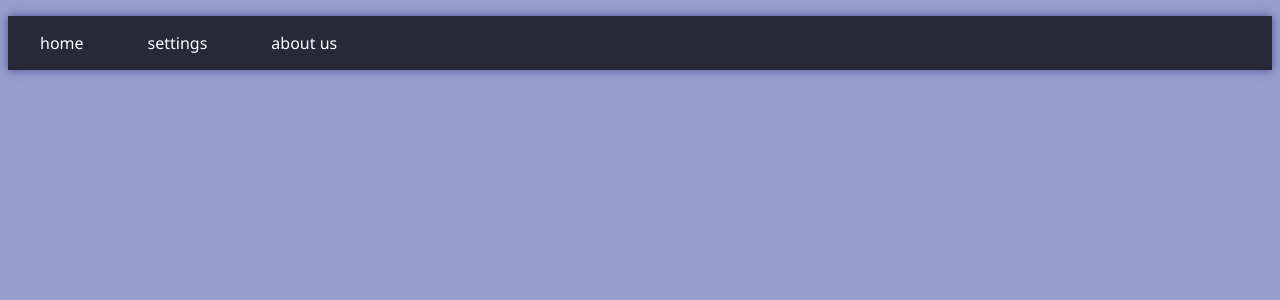
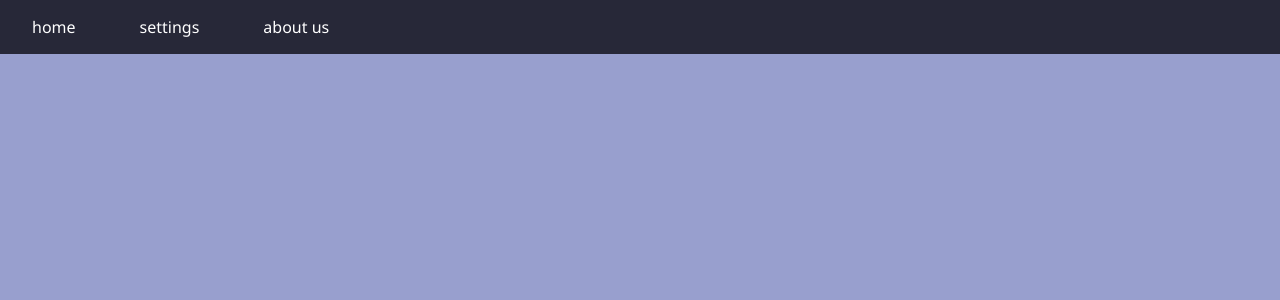
Before and after one commit to chrisprof/serv, a React (Create React App) app in the folder serv/: page / in a window 1280 px wide. Shown: the top 300 px of the page. Built offline with nearby package versions, Linux system fonts and the light colour scheme.

Commit message:
fixed nav bar positioning

```diff
--- a/serv/src/App.css
+++ b/serv/src/App.css
@@ -2,12 +2,22 @@
     --clr-primary: #6a70ee;
     --clr-primary-hover: #3629e6;
     --clr-primary-dark: #5449b3;
-    --clr-gray100: #989FCE;
-    --clr-gray200: #4F4D96;
+    --clr-purple100: #989FCE;
+    --clr-purple200: #4F4D96;
     --radius: 0.2rem;
 }
 
+html{
+    width:100%;
+}
+
 body {
+    margin:0;
+    width:100%;
     font-family: Segoe UI;
-    background: var(--clr-gray100);
+    background: var(--clr-purple100);
 }
+
+#root{
+    height:100%;
+}
--- a/serv/src/components/Navbar/NavBar.css
+++ b/serv/src/components/Navbar/NavBar.css
@@ -4,9 +4,11 @@ nav{
 
 .n-list {
   background: #272838;
-  box-shadow: 0px 0px 10px var(--clr-gray200);
+
+  margin:0;
   width:100%;
   padding: 1rem 0;
+
   display: flex;
   justify-content: flex-start;
   align-items: center;
@@ -21,8 +23,8 @@ nav{
 }
 
 .n-item a {
+  color: #FFFFFF;
   text-decoration: none;
-  color: #FFFFFF;
   transition: all 200ms ease-in;
 }
 
```
Also changed, not shown: serv/src/components/Navbar/NavBar.js (indentation only).
